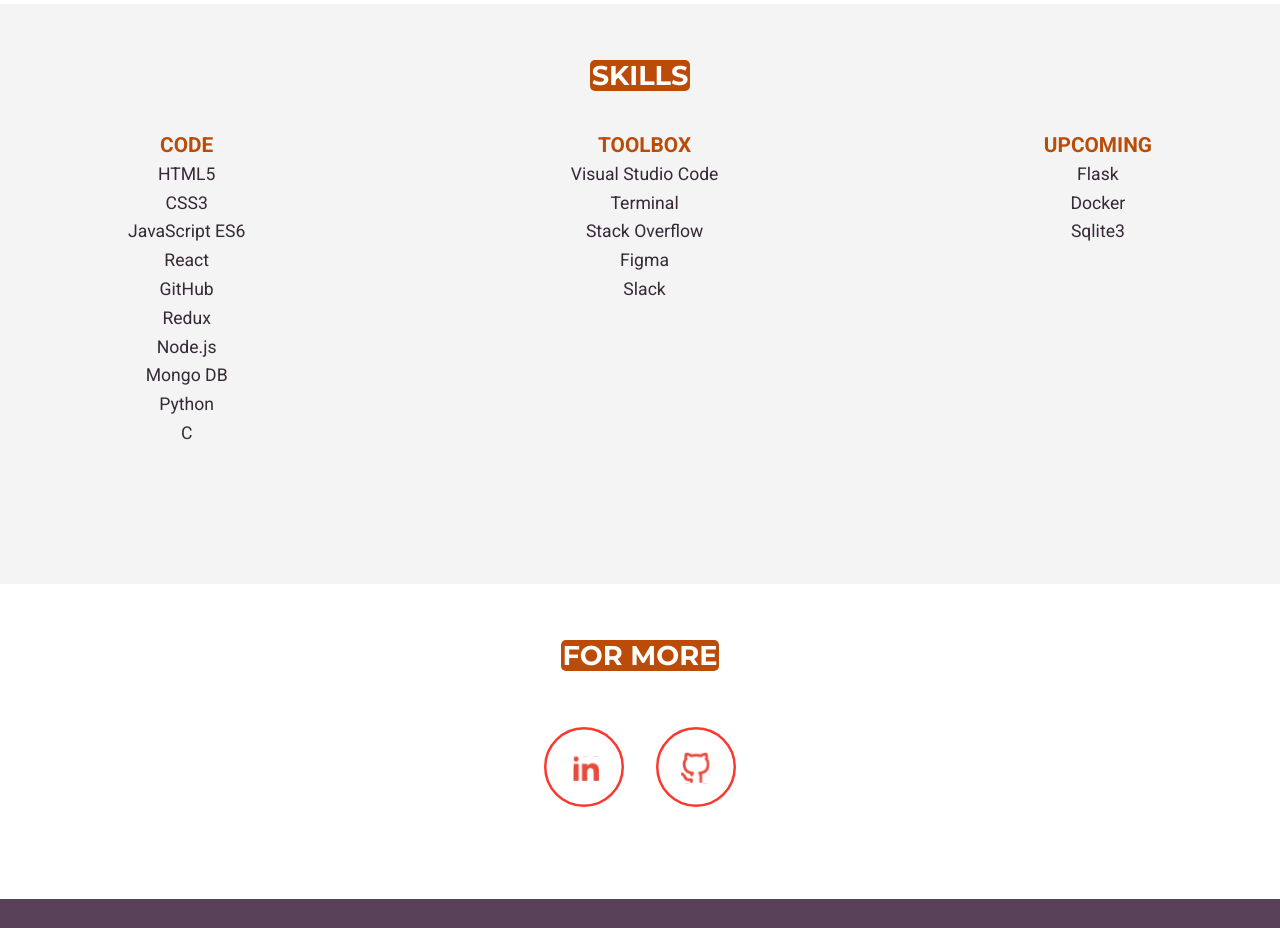
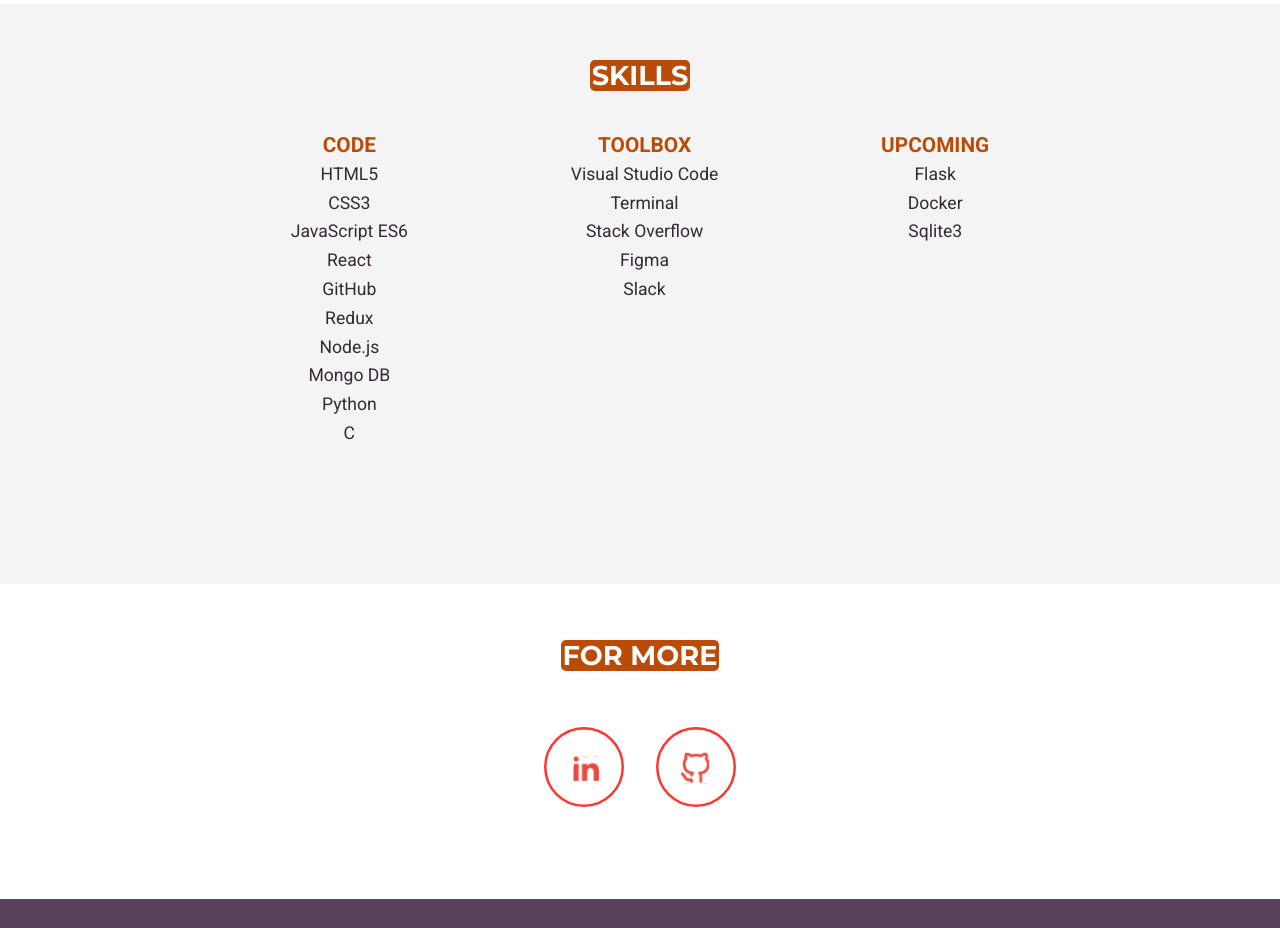
Before and after one commit to Technigo/project-react-portfolio, a React (Create React App) app in the folder code/: page / in a window 1280 px wide. Shown: the part 2580-3508 px from the top of the page. Built offline with nearby package versions, Linux system fonts and the light colour scheme; no server answers.

Commit message:
Edited Skills Section

```diff
--- a/code/src/components/Skills.js
+++ b/code/src/components/Skills.js
@@ -49,6 +49,10 @@ const ListWrapper = styled(InnerWrapper)`
   flex-direction: row;
   flex-wrap: wrap;
   justify-content: space-between;
+
+  @media (min-width: 668px) {
+    justify-content: space-evenly;
+  }
 `
 
 const List = styled.ul`
```
Also changed, not shown: code/public/index.html (+0 -19 lines).
